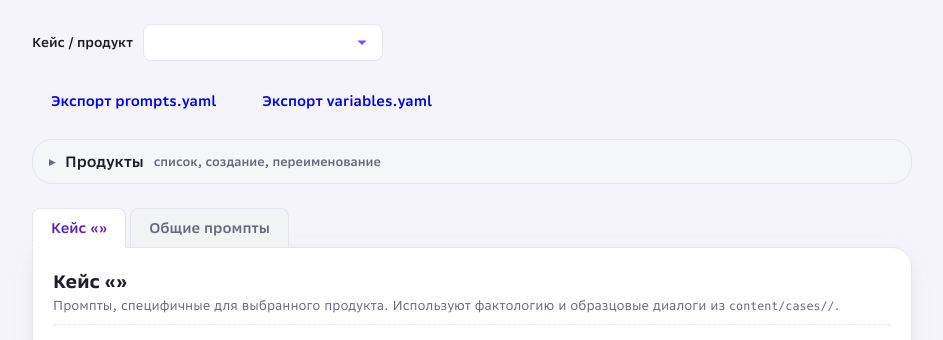
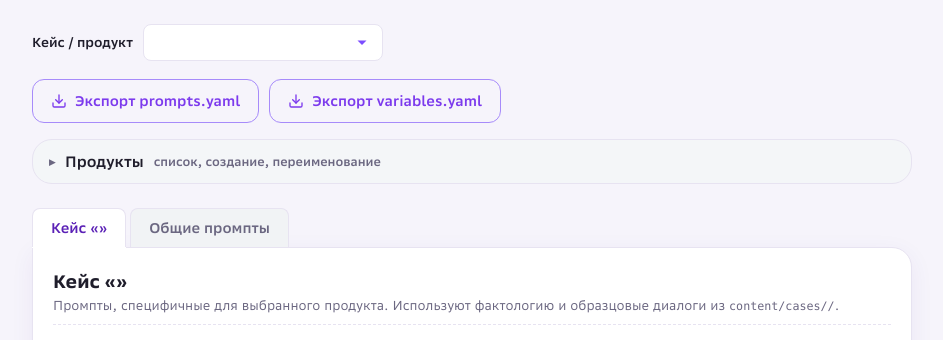
Before and after one commit to AskMeWhy11/ai-tutor, a FastAPI app: template src/infrastructure/web/templates/admin_prompts.html in a window 1280 px wide. Shown: the part 73-413 px from the top of the page, without its empty margins (168-1111 px from the left). Run offline with FastAPI, Linux system fonts and the light colour scheme; the template is opened without the code that fills it, so the values that code supplies are empty; some web fonts are replaced.

Commit message:
Покрасил кнопки экспорта

```diff
--- a/src/infrastructure/web/static/admin.css
+++ b/src/infrastructure/web/static/admin.css
@@ -386,8 +386,24 @@
 /* Управление продуктами и YAML-экспорт */
 .admin-export-row {
     display: flex;
-    gap: 8px;
+    gap: 10px;
     margin: 8px 0 16px;
+}
+/* Экспорт: outline-вариант бренда — заметен, но не спорит с btn-primary. */
+.btn-export {
+    color: var(--brand);
+    background: transparent;
+    border: 1px solid var(--brand-soft, #a78bfa);
+}
+.btn-export svg {
+    width: 16px;
+    height: 16px;
+    flex: 0 0 auto;
+}
+.btn-export:hover {
+    background: rgba(124, 58, 237, 0.08);
+    border-color: var(--brand);
+    color: var(--brand-dark, #5b21b6);
 }
 .admin-product-row {
     justify-content: flex-start;
--- a/src/infrastructure/web/templates/admin_prompts.html
+++ b/src/infrastructure/web/templates/admin_prompts.html
@@ -26,8 +26,24 @@
         </form>
 
         <div class="admin-export-row">
-            <a class="btn" href="/admin/case/{{ case_id }}/export/prompts" download>Экспорт prompts.yaml</a>
-            <a class="btn" href="/admin/case/{{ case_id }}/export/variables" download>Экспорт variables.yaml</a>
+            <a class="btn btn-export" href="/admin/case/{{ case_id }}/export/prompts" download>
+                <svg viewBox="0 0 24 24" fill="none" stroke="currentColor" stroke-width="2"
+                     stroke-linecap="round" stroke-linejoin="round" aria-hidden="true">
+                    <path d="M21 15v4a2 2 0 0 1-2 2H5a2 2 0 0 1-2-2v-4"/>
+                    <polyline points="7 10 12 15 17 10"/>
+                    <line x1="12" y1="15" x2="12" y2="3"/>
+                </svg>
+                Экспорт prompts.yaml
+            </a>
+            <a class="btn btn-export" href="/admin/case/{{ case_id }}/export/variables" download>
+                <svg viewBox="0 0 24 24" fill="none" stroke="currentColor" stroke-width="2"
+                     stroke-linecap="round" stroke-linejoin="round" aria-hidden="true">
+                    <path d="M21 15v4a2 2 0 0 1-2 2H5a2 2 0 0 1-2-2v-4"/>
+                    <polyline points="7 10 12 15 17 10"/>
+                    <line x1="12" y1="15" x2="12" y2="3"/>
+                </svg>
+                Экспорт variables.yaml
+            </a>
         </div>
 
         {# ===== Управление продуктами ===== #}
```
